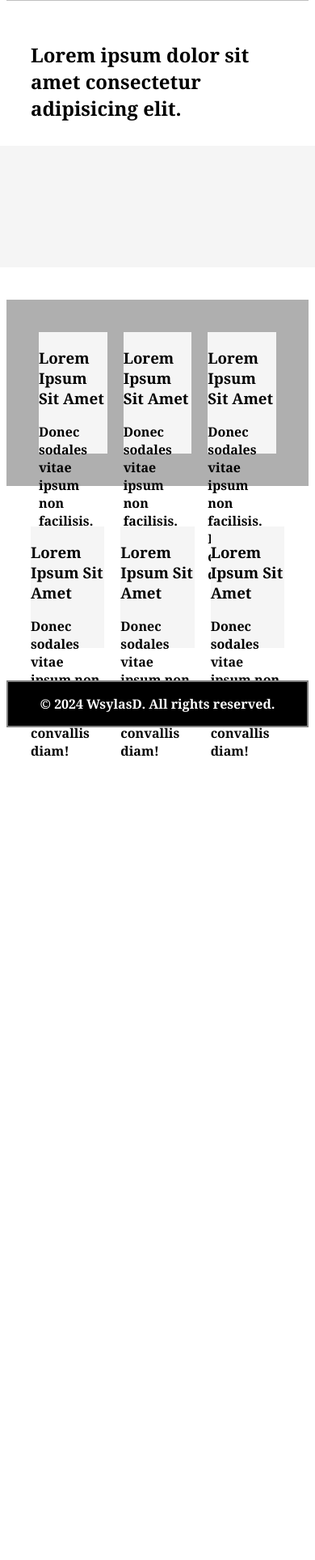
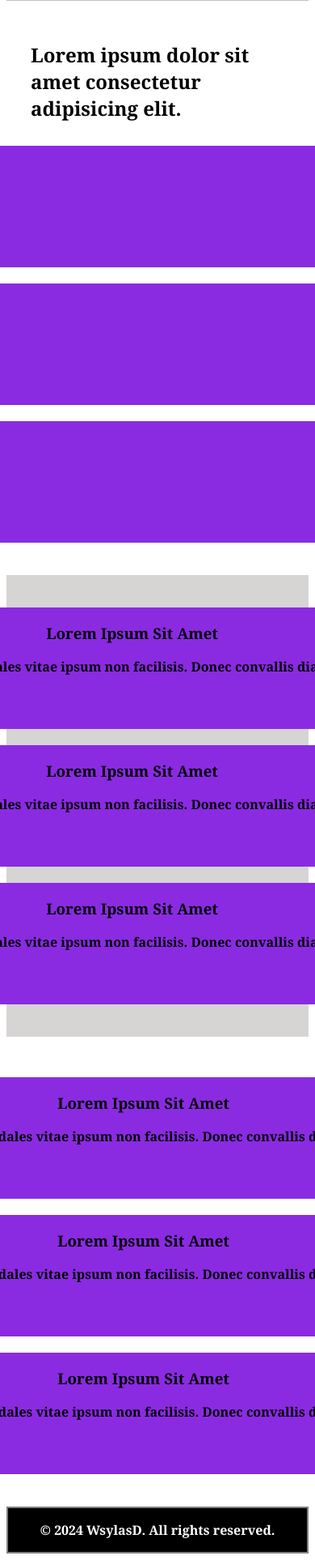
Before and after one commit to WsylasD/91133-Silas, a PHP site: page /Display/layout_simples2.html in a window 390 px wide; the page is wider, and only the part inside the window is pictured. Shown: the part 388-2314 px from the top of that part at 81% size. Before the commit the page ends 1322 px from the top of that part, so only its background shows below. Run offline with PHP 8.4, Linux system fonts and the light colour scheme.

Commit message:
Update style2.css

```diff
--- a/Display/style2.css
+++ b/Display/style2.css
@@ -79,7 +79,7 @@ p{
 }
 
 .featured{
-    background-color: rgba(128, 128, 128, 0.63);
+    background-color: rgba(197, 193, 193, 0.692);
     margin: 0;
     padding: 30px;
 }
@@ -97,3 +97,17 @@ html{
     scroll-behavior: smooth;
     transition: 400ms;
 }
+
+@media(max-width: 768px){
+    .row, .boxes{
+        width: 80%;
+        display: flex;
+        flex-direction: column;
+    }
+}
+
+@media (max-width: 500px){
+    .box{
+        background-color: blueviolet;
+    }
+}
```
